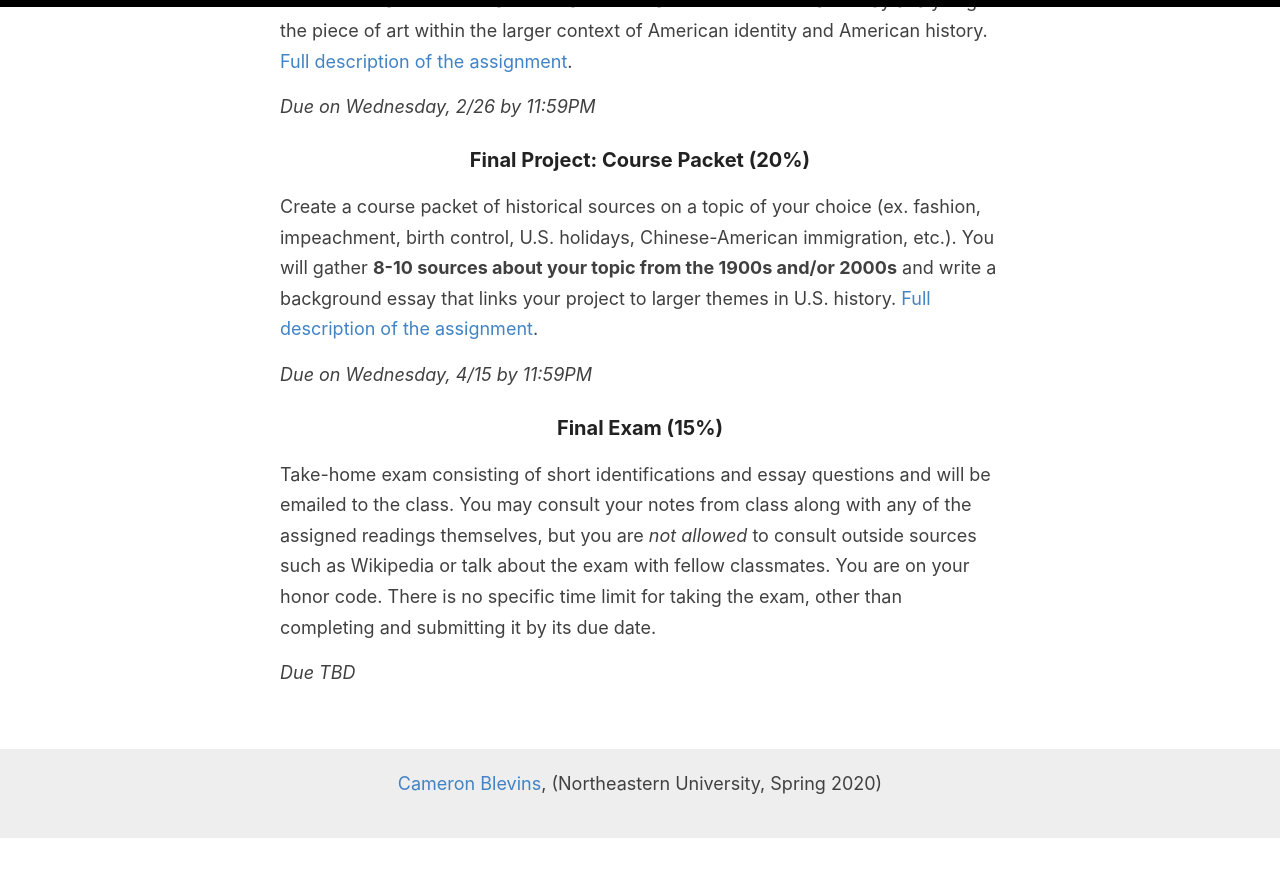
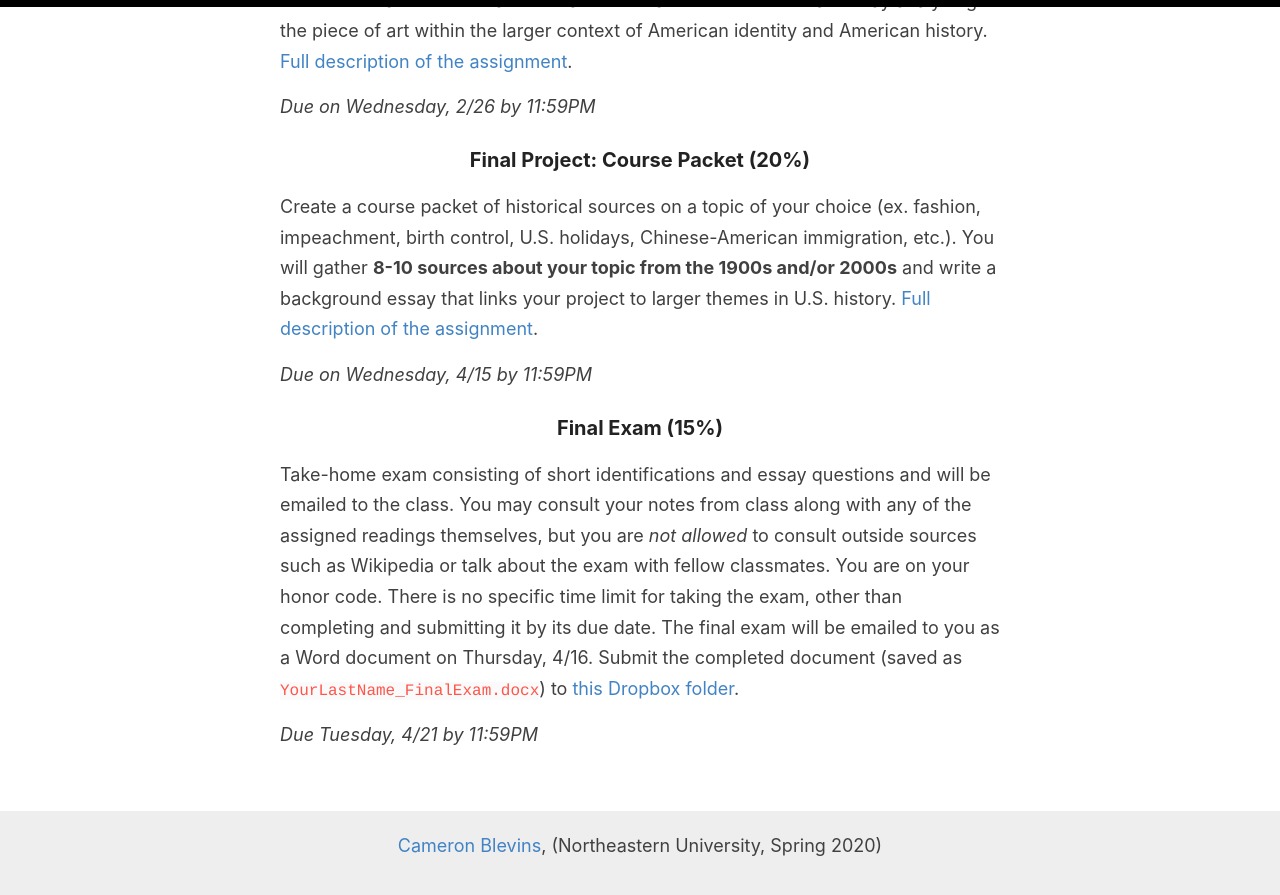
Before and after one commit to cblevins/f20-us-since-1876, a Jekyll site: the page built from assignments.md, in a window 1280 px wide and 900 px high, scrolled down 1216 px. Shown: the top 895 px of the window. Built offline with Jekyll 4.4.1, drawn with Linux system fonts in a browser that asks for light colours; before the commit the page ends 2054 px from its top, so only the background shows below that.

Commit message:
final exam details

```diff
--- a/assignments.md
+++ b/assignments.md
@@ -32,6 +32,6 @@ Create a course packet of historical sources on a topic of your choice (ex. fash
 
 ### Final Exam (15%)
 
-Take-home exam consisting of short identifications and essay questions and will be emailed to the class. You may consult your notes from class along with any of the assigned readings themselves, but you are *not allowed* to consult outside sources such as Wikipedia or talk about the exam with fellow classmates. You are on your honor code. There is no specific time limit for taking the exam, other than completing and submitting it by its due date.
+Take-home exam consisting of short identifications and essay questions and will be emailed to the class. You may consult your notes from class along with any of the assigned readings themselves, but you are *not allowed* to consult outside sources such as Wikipedia or talk about the exam with fellow classmates. You are on your honor code. There is no specific time limit for taking the exam, other than completing and submitting it by its due date. The final exam will be emailed to you as a Word document on Thursday, 4/16. Submit the completed document (saved as `YourLastName_FinalExam.docx`) to [this Dropbox folder](https://www.dropbox.com/request/eoWG5AjLtD0Yee9rnkj5).
 
-*Due TBD*
+*Due Tuesday, 4/21 by 11:59PM*
```
Also changed, not shown: schedule.md (+1 -1 lines).
